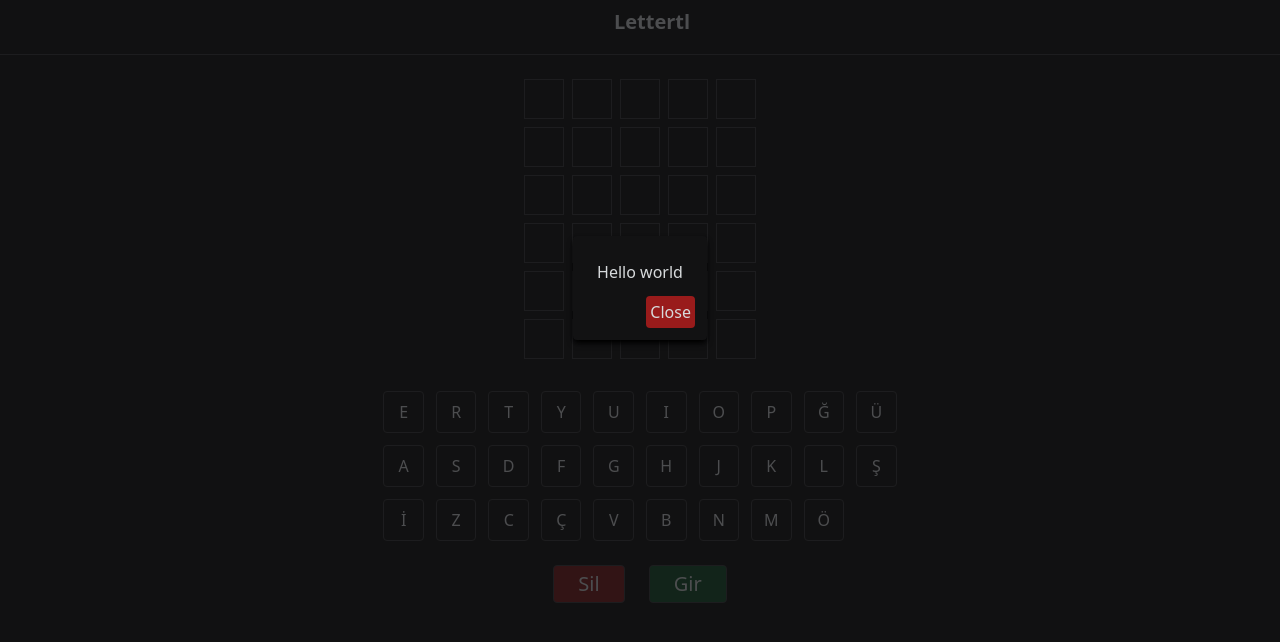
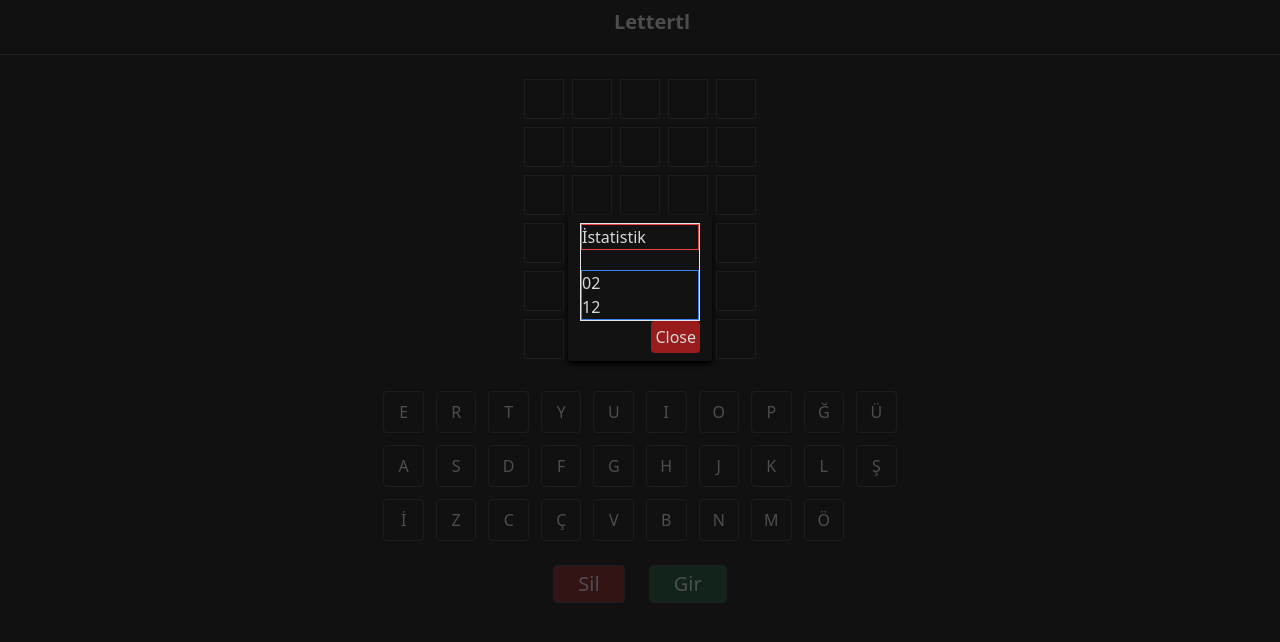
Before and after one commit to ramazanfb61/wordle_clone, a Vue app: page / in a window 1280 px wide. Both pictures are taken after a click on the button 1243 px from the left and 27 px from the top of the page. Shown: the top 642 px of the page. Built offline with nearby package versions, Linux system fonts and the light colour scheme; some icons are missing.

Commit message:
start keyboard statistics

```diff
--- a/src/components/Game.vue
+++ b/src/components/Game.vue
@@ -45,6 +45,8 @@ type wordItem = {
   home: false,
 }
 
+
+
 function deleteLetter(): void {
   if (order.value > 0 && !gameStatus.value) {
     order.value--
@@ -56,6 +58,11 @@ function deleteLetter(): void {
 function addLetter(letter) {
   if (order.value < 5 && !gameStatus.value) {
     word.value.splice(order.value++, 1, <wordItem>{ txt: letter, includes: false, home: false })
+  }
+}
+function addLetterKeyboard(key) {
+  if (order.value < 5 && !gameStatus.value) {
+    word.value.splice(order.value++, 1, <wordItem>{ txt: key, includes: false, home: false })
   }
 }
 
@@ -123,6 +130,18 @@ function checkWord() {
   console.log(includeLetter.value);
 }
 
+addEventListener("keypress",(event)=>{
+  if(event.code === 'Backspace' || event.code === "Delete"){
+    deleteLetter()
+    console.log("dfdfdfdfgfdgg");
+
+  }
+
+  console.log(event.key);
+
+  //addLetterKeyboard(event.key.toLocaleUpperCase("TR"))
+})
+
 
 
 
@@ -132,7 +151,7 @@ function checkWord() {
   <main class="flex justify-center md:mt-6 mt-4  text-white">
     <div class="absolute z-10 border border-primary px-4 py-2 mt-2 rounded bg-white text-black font-medium"
       v-if="toastWord">
-      Bu kelime mevcut değil
+      Bu kelime mevcut değil !
     </div>
     <div class="grid grid-rows-6 gap-y-2 font-semibold lg:text-3xl text-2xl   ">
       <div v-for="(item, index) in words" class="grid grid-cols-5 gap-x-2">
--- a/src/components/Header.vue
+++ b/src/components/Header.vue
@@ -19,9 +19,28 @@
 
     </div>
   </header>
-  <dialog id="modal" class="backdrop:opacity-70 backdrop:bg-primary rounded shadow-md shadow-black p-3 -translate-y-28">
-    <div class="p-3">
-      <p>Hello world</p>
+  <dialog id="modal"
+    class="w-36 px-3 py-2 backdrop:opacity-70  backdrop:bg-primary rounded shadow-md shadow-black -translate-y-28">
+    <div class="border">
+      <div class="border border-red-500 mb-5">
+        <h4>İstatistik</h4>
+      </div>
+      <div class="border border-blue-500">
+        <div>
+          <div class="flex">
+            <div>0</div>
+            <div class="bg-red-500">
+              <div>2</div>
+            </div>
+          </div>
+          <div class="flex">
+            <div>1</div>
+            <div class="bg-red-500">
+              <div>2</div>
+            </div>
+          </div>
+        </div>
+      </div>
     </div>
     <form method="dialog" class="text-right">
       <button class="p-1 rounded bg-red-800">Close</button>
```
